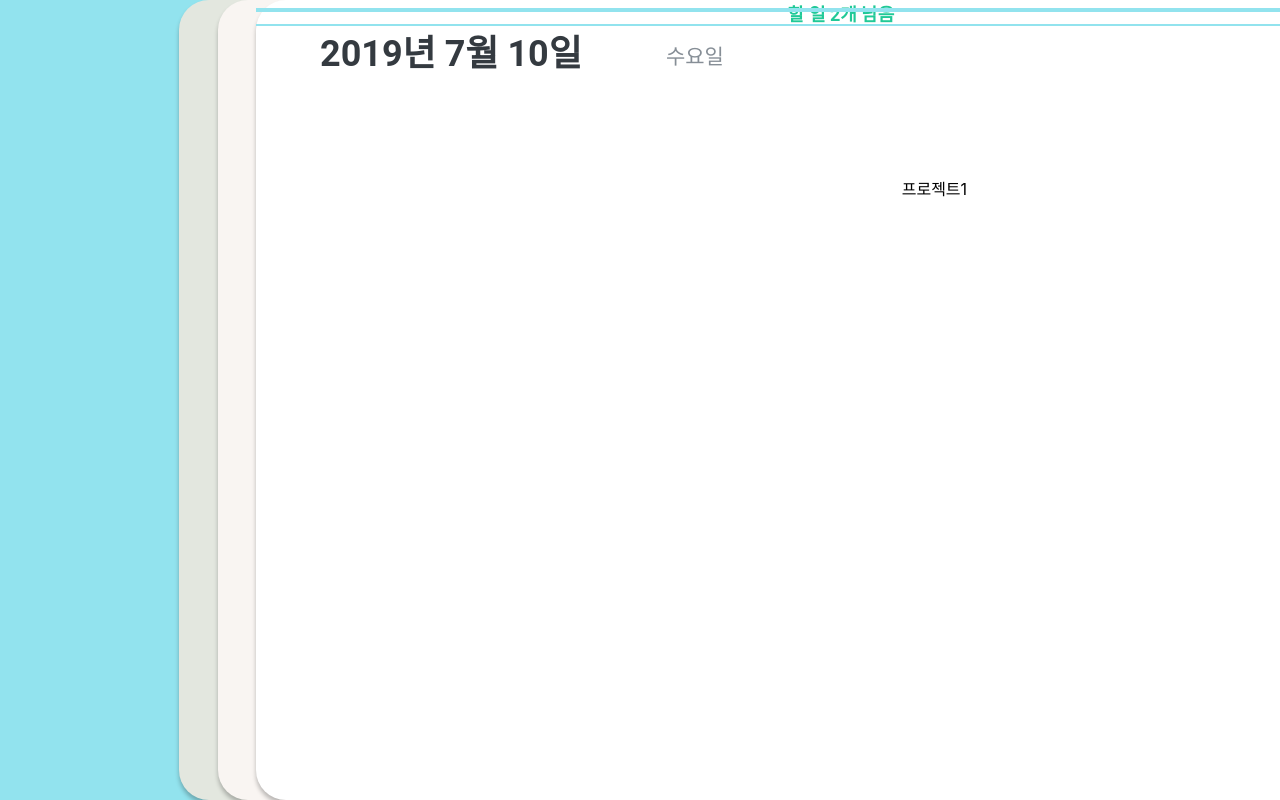
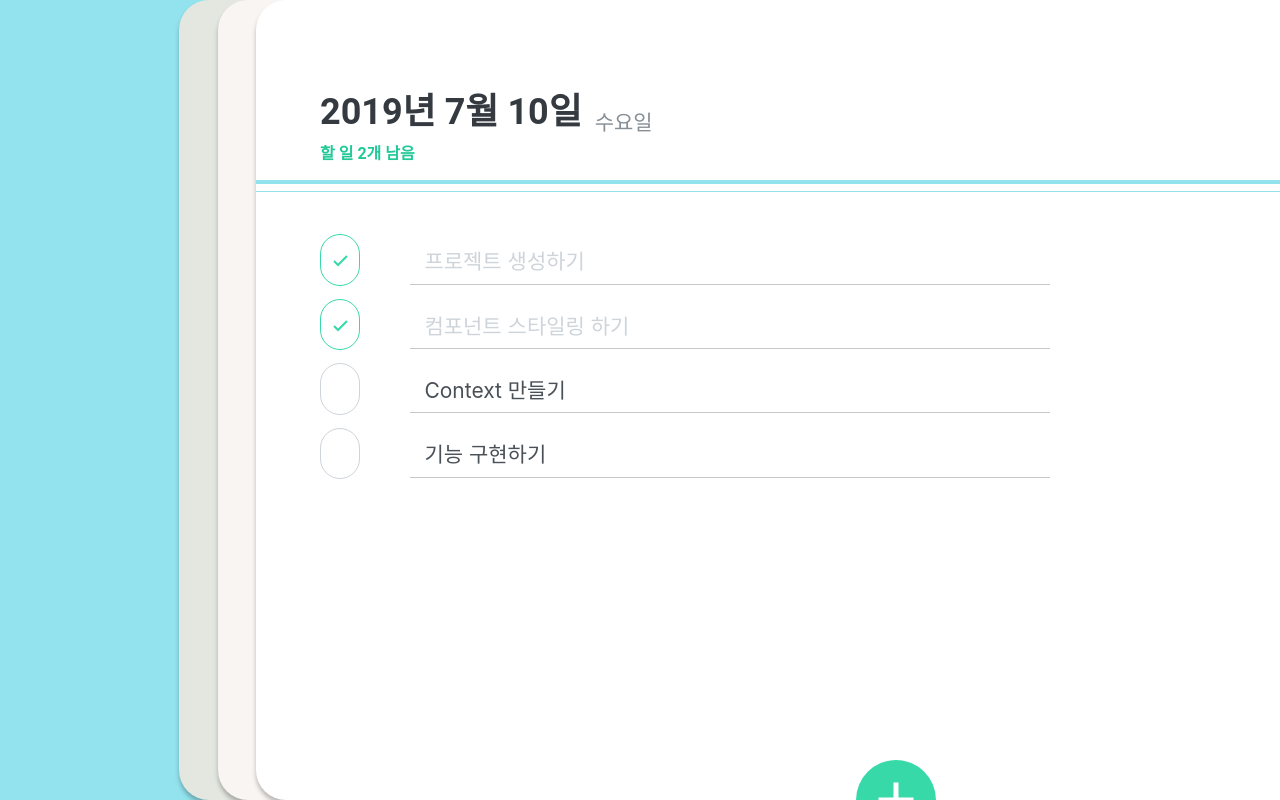
Before and after one commit to LATIsi/todo_list, a React (Create React App) app: page / in a window 1280 px wide. Built offline with nearby package versions, Linux system fonts and the light colour scheme.

Commit message:
css_center

```diff
--- a/package.json
+++ b/package.json
@@ -12,6 +12,7 @@
     "react-icon": "^1.0.0",
     "react-icons": "^4.3.1",
     "react-scripts": "4.0.3",
+    "styled-components": "^5.3.3",
     "web-vitals": "^1.1.2"
   },
   "scripts": {
--- a/src/component/List.js
+++ b/src/component/List.js
@@ -1,11 +1,15 @@
 import React from 'react';
 import '../style/Background_style.css';
+import TodoItem from './TodoItem';
 
 
 function List() {
   return (
       <div className="list">
-               프로젝트1
+      <TodoItem text="프로젝트 생성하기" done={true} />
+      <TodoItem text="컴포넌트 스타일링 하기" done={true} />
+      <TodoItem text="Context 만들기" done={false} />
+      <TodoItem text="기능 구현하기" done={false} />
       </div>
   );
 }
--- a/src/component/Main.js
+++ b/src/component/Main.js
@@ -2,13 +2,14 @@ import React from 'react';
 import '../style/Background_style.css';
 import List from './List';
 import MainHead from './MainHead';
+import TodoCreate from './Todocreate';
 
 function Main() {
 
   return ( <div className="main_ground">
   <MainHead/>
   <List/>
-
+  <TodoCreate />
   </div>);
 }
 
--- a/src/component/MainHead.js
+++ b/src/component/MainHead.js
@@ -5,8 +5,10 @@ import '../style/Line_style.css';
 function MainHead() {
   return (
     <div className="header">
-      <h1>2019년 7월 10일</h1>
-      <div className="day">수요일</div>
+      <div  className="dayand">
+          <div className="ymd">2019년 7월 10일</div>
+          <div className="day">수요일</div>
+      </div>
       <div className="tasks-left">할 일 2개 남음</div>
       <hr className="Line1"/>
       <hr className="Line2"/>
--- /dev/null
+++ b/src/component/TodoItem.js
@@ -0,0 +1,76 @@
+import React from 'react';
+import styled, { css } from 'styled-components';
+import { BiCheck} from 'react-icons/bi';
+import { RiDeleteBin6Line } from 'react-icons/ri';
+
+const Remove = styled.div`
+  display: flex;
+  align-items: center;
+  justify-content: center;
+
+  color: #dee2e6;
+  font-size: 24px;
+  cursor: pointer;
+  &:hover {
+    color: #ff6b6b;
+  }
+  display: none;
+`;
+
+const TodoItemBlock = styled.div`
+  display: flex;
+  align-items: center;
+  padding-top: 0.5vw;
+  width:50vw;
+  padding-bottom: 0.5vw;
+  position:relative;
+  left:2vw;
+  &:hover {
+    ${Remove} {
+      display: initial;
+    }
+  }
+`;
+
+const CheckCircle = styled.div`
+  width: 3vw;
+  height: 6.2vh;
+  border-radius: 24px;
+  border: 1px solid #ced4da;
+  font-size: 24px;
+  display: flex;
+  align-items: center;
+  justify-content: center;
+  margin-right: 5vw;
+  cursor: pointer;
+  ${props =>
+    props.done &&
+    css`
+      border: 1px solid #38d9a9;
+      color: #38d9a9;
+    `}
+`;
+
+const Text = styled.div`
+  font-size: 21px;
+  color: #495057;
+  ${props =>
+    props.done &&
+    css`
+      color: #ced4da;
+    `}
+`;
+
+function TodoItem({ id, done, text , Line}) {
+  return (
+    <TodoItemBlock>
+      <CheckCircle done={done}>{done && <BiCheck />}</CheckCircle>
+      <Text done={done}>{text}</Text>
+      <Remove>
+        <RiDeleteBin6Line />
+      </Remove>
+      <hr className="Line3"/>
+    </TodoItemBlock>
+  );
+}
+export default TodoItem;
--- /dev/null
+++ b/src/component/Todocreate.js
@@ -0,0 +1,99 @@
+import React, { useState } from 'react';
+import styled, { css } from 'styled-components';
+import { MdAdd } from 'react-icons/md';
+
+const CircleButton = styled.button`
+  background: #38d9a9;
+  &:hover {
+    background: #63e6be;
+  }
+  &:active {
+    background: #20c997;
+  }
+
+  z-index: 5;
+  cursor: pointer;
+  width: 80px;
+  height: 80px;
+  display: block;
+  align-items: center;
+  justify-content: center;
+  font-size: 60px;
+  position: absolute;
+  left: 50%;
+  bottom: 0px;
+  transform: translate(-50%, 50%);
+  color: white;
+  border-radius: 50%;
+  border: none;
+  outline: none;
+  display: flex;
+  align-items: center;
+  justify-content: center;
+
+  transition: 0.125s all ease-in;
+  ${props =>
+    props.open &&
+    css`
+      background: #ff6b6b;
+      &:hover {
+        background: #ff8787;
+      }
+      &:active {
+        background: #fa5252;
+      }
+      transform: translate(-50%, 50%) rotate(45deg);
+    `}
+`;
+
+const InsertFormPositioner = styled.div`
+  width: 100%;
+  bottom: 0;
+  left: 0;
+  position: absolute;
+`;
+
+const InsertForm = styled.form`
+  background: #f8f9fa;
+  padding-left: 32px;
+  padding-top: 32px;
+  padding-right: 32px;
+  padding-bottom: 72px;
+
+  border-bottom-left-radius: 16px;
+  border-bottom-right-radius: 16px;
+  border-top: 1px solid #e9ecef;
+`;
+
+const Input = styled.input`
+  padding: 12px;
+  border-radius: 4px;
+  border: 1px solid #dee2e6;
+  width: 100%;
+  outline: none;
+  font-size: 18px;
+  box-sizing: border-box;
+`;
+
+function TodoCreate() {
+  const [open, setOpen] = useState(false);
+
+  const onToggle = () => setOpen(!open);
+
+  return (
+    <>
+      {open && (
+        <InsertFormPositioner>
+          <InsertForm>
+            <Input autoFocus placeholder="할 일을 입력 후, Enter 를 누르세요" />
+          </InsertForm>
+        </InsertFormPositioner>
+      )}
+      <CircleButton onClick={onToggle} open={open}>
+        <MdAdd />
+      </CircleButton>
+    </>
+  );
+}
+
+export default TodoCreate;
--- a/src/style/Background_style.css
+++ b/src/style/Background_style.css
@@ -33,34 +33,44 @@
   border-radius: 30px;
 
 }
-
-  h1 {
-    position: relative;
+.dayand{
+  width:100%;
+  bottom: 8vh;
+  position:absolute;
+  display :flex;
+  padding-left: 5vw;
+}
+  .ymd {
     font-size: 36px;
     color: #343a40;
-    padding-left: 5vw;
+    text-align: left;
+    font-weight: bold;
+    margin-top: 8vh;
+    vertical-align: bottom;
   }
   .day {
     color: #868e96;
     font-size: 21px;
-    margin-left:20px;
-    margin-top:5vh;
-    padding-left: 5vw;
+    margin-left: 1vw;
+    margin-top: 11vh;
+    vertical-align: bottom;
   }
 
   .tasks-left {
     color: #20c997;
-    font-size: 18px;
+    font-size: 16px;
     font-weight: bold;
-    position: relative;
+    bottom: 4.5vh;
+    position: absolute;
     padding-left: 5vw;
+    text-align: left;
   }
 
 
   .header{
     position: relative;
     width: 100%;
-    height: 20vh;
+    height: 25vh;
     font-family: Roboto;
     font-style: normal;
     display: flex;
@@ -68,10 +78,10 @@
     color: #000000;
   }
   .list{
-    top:6vh;
     flex: 1;
     width: 100%;
     height: 100%;
-    padding: 2vh 3vw;
+    padding: 3.5vh 3vw;
     overflow-y: auto;
+    position: relative;
   }
--- a/src/style/Line_style.css
+++ b/src/style/Line_style.css
@@ -1,13 +1,25 @@
 .Line1 {
     position: absolute;
     width: 100%;
-    height: 0px;
-    border: 2px solid #92E3EE;
+    height: 0.5vh;
+    bottom: 1vh;
+    background : #92E3EE;
+    border: 0;
   }
   .Line2 {
     position: absolute;
+    border: 0;
     width: 100%;
-    height: 0px;
-    margin-top: 3vh;
-    border: 1px solid #92E3EE;
+    height: 0.1vh;
+    bottom: 0vh;
+    background : #92E3EE;
   }
+  .Line3 {
+    position:absolute;
+    border: 0;
+    width: 100%;
+    left:7vw;
+    height: 0.1vh;
+    bottom: 0vh;
+    background : #c7c7c7;
+  }
```
Also changed, not shown: 1 other file (tests, documents, lock files or other folders).
